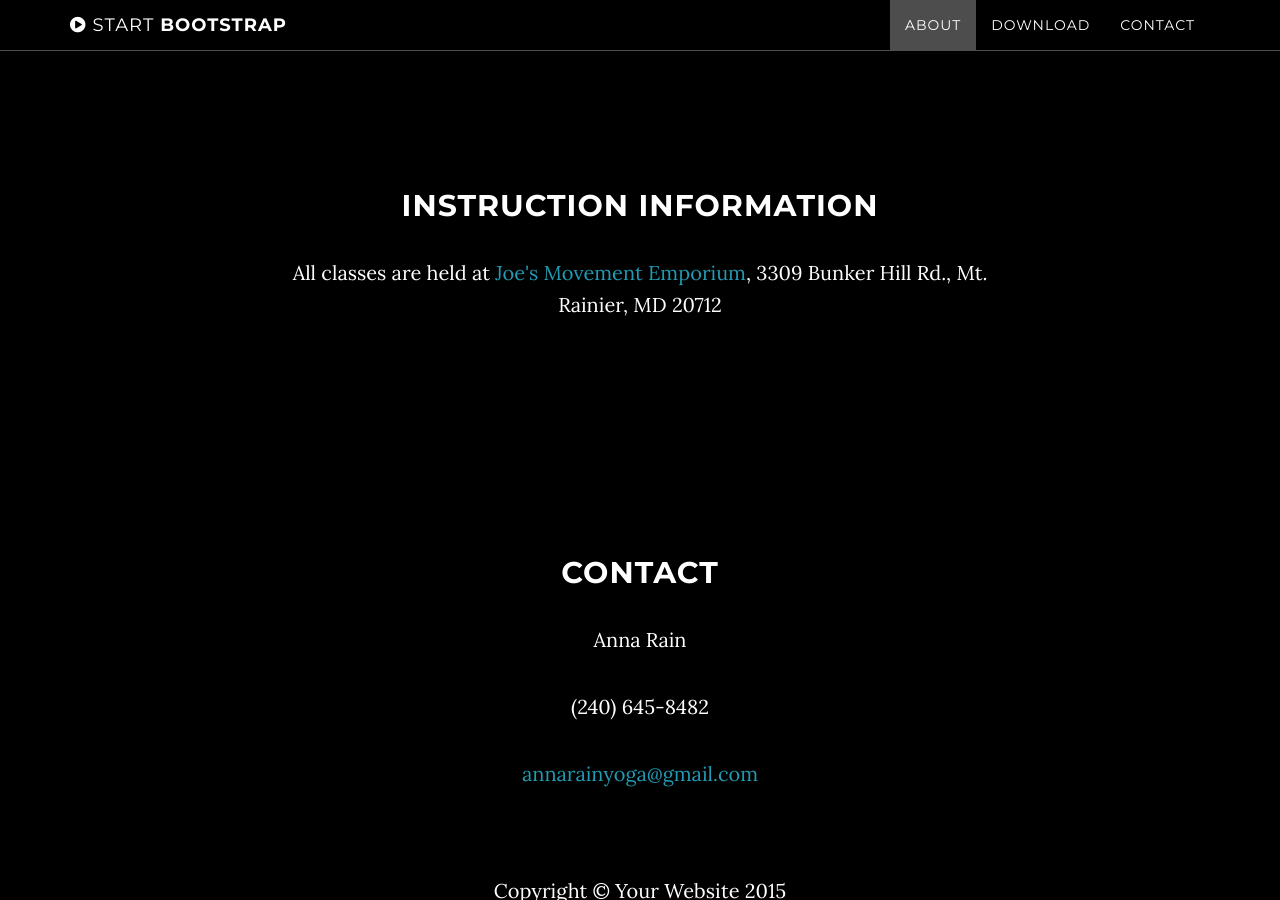
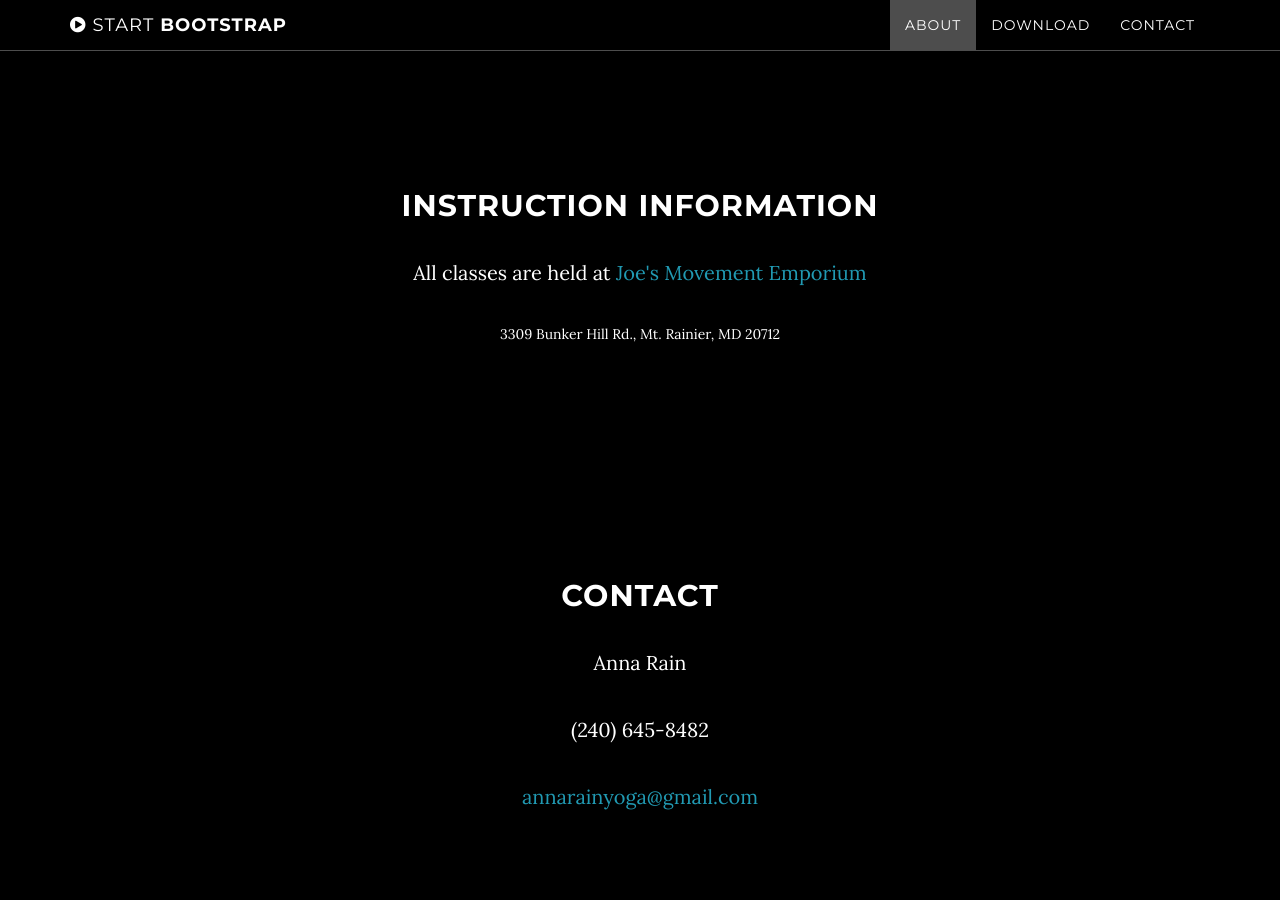
Before and after one commit to AnnaRainYoga/annarainyoga.github.io, a Jekyll site: the page built from index.html, in a window 1280 px wide and 900 px high, scrolled down 1860 px. Built offline with Jekyll 4.4.1, drawn with Linux system fonts in a browser that asks for light colours.

```diff
--- a/_includes/instruction.html
+++ b/_includes/instruction.html
@@ -4,7 +4,8 @@
             <div class="container">
                 <div class="col-lg-8 col-lg-offset-2">
                     <h2>Instruction Information</h2>
-                    <p>All classes are held at <a href=" http://www.joesmovement.org/">Joe's Movement Emporium</a>, 3309 Bunker Hill Rd., Mt. Rainier, MD 20712</p>
+                    <p>All classes are held at <a href=" http://www.joesmovement.org/">Joe's Movement Emporium</a></p>
+                    <p></p>3309 Bunker Hill Rd., Mt. Rainier, MD 20712</p>
 
                 </div>
             </div>
```
